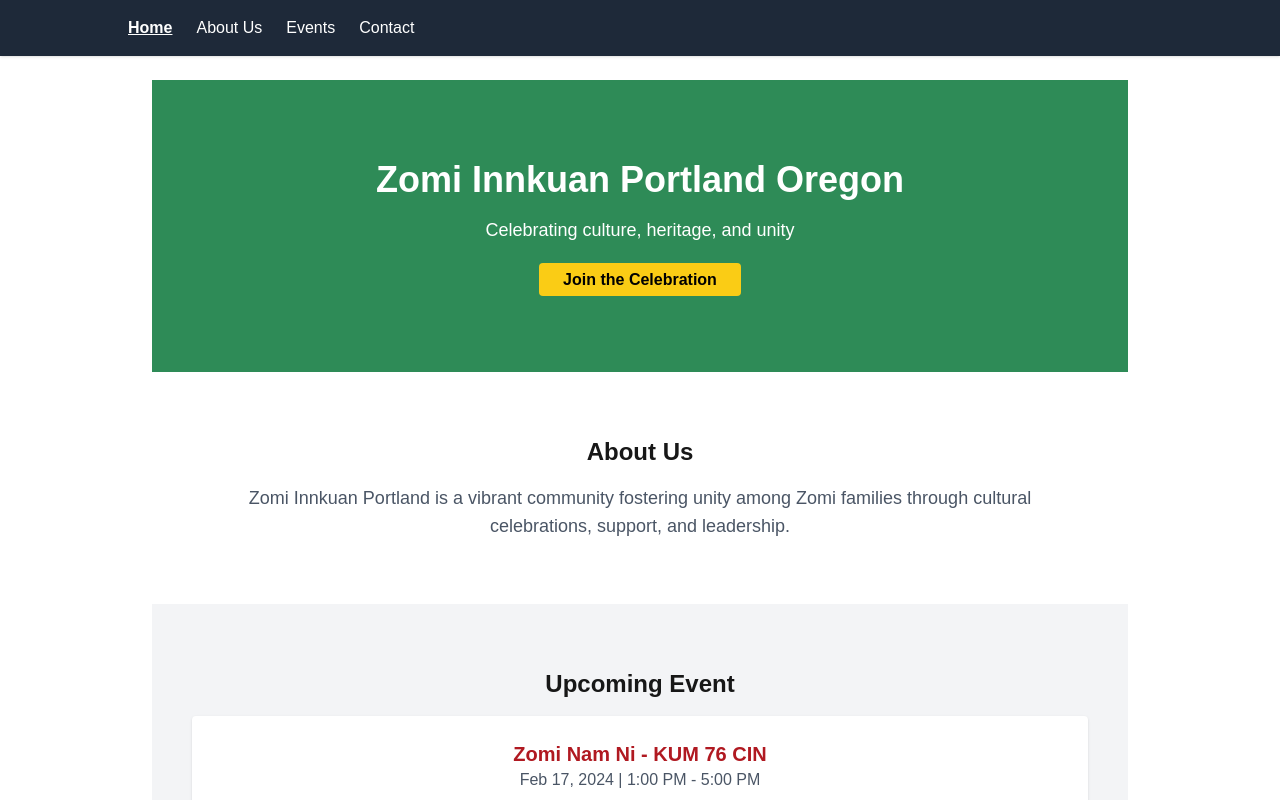
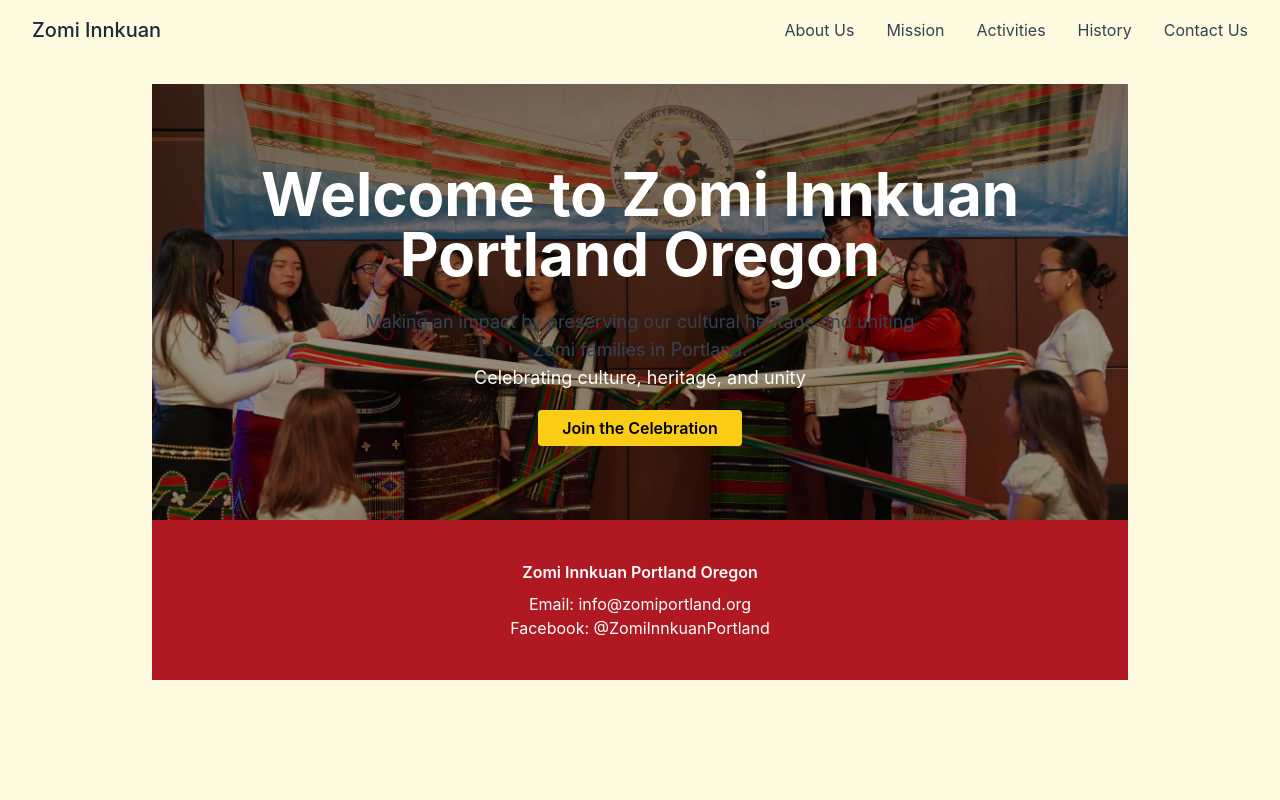
Before and after one commit to dvan2/zipo-site, a Next.js app: page / in a window 1280 px wide. Shown: the top 800 px of the page. Built offline with nearby package versions, Linux system fonts and the light colour scheme.

Commit message:
added background

```diff
--- a/app/globals.css
+++ b/app/globals.css
@@ -1,9 +1,24 @@
 @import 'tailwindcss';
 
 :root {
-  --background: #ffffff;
-  --foreground: #171717;
-  --accent: #f59e0b;
+  --background: #fefae0; /* light cream */
+  --foreground: #1e1e1e;
+  --accent: #2563eb; /* Tailwind blue-600 */
+
+  --font-heading: 'Georgia', 'Times New Roman', serif;
+  --font-body: 'Inter', 'Helvetica Neue', sans-serif;
+}
+
+@layer components {
+  .nav-link {
+    @apply text-base font-normal text-gray-700 hover:text-blue-600 transition;
+  }
+}
+
+body {
+  background: var(--background);
+  color: var(--foreground);
+  font-family: var(--font-body);
 }
 
 @theme {
@@ -21,28 +36,9 @@
   --font-mono: var(--font-geist-mono);
 }
 
-@layer utilities {
-  .bg-accent {
-    background-color: var(--accent);
+/* @media (prefers-color-scheme: dark) {
+  :root {
+    --background: #0a0a0a;
+    --foreground: #ededed;
   }
-  .text-accent {
-    color: var(--accent);
-  }
-  .border-accent {
-    border-color: var(--accent);
-  }
-}
-
-@media (prefers-color-scheme: dark) {
-  :root {
-    /* --background: #0a0a0a; */
-    --foreground: #ededed;
-    --accent: #f59e0b;
-  }
-}
-
-body {
-  background: var(--background);
-  color: var(--foreground);
-  font-family: Arial, Helvetica, sans-serif;
-}
+} */
--- a/app/page.tsx
+++ b/app/page.tsx
@@ -1,20 +1,32 @@
 export default function Home() {
   return (
     <div className='bg-background text-foreground font-sans'>
-      <section className='bg-zomi-green text-white py-20 text-center'>
-        <h2 className='text-4xl font-bold mb-4'>
-          Zomi Innkuan Portland Oregon
+      <section
+        className='relative bg-cover bg-center text-white py-20 text-center'
+        style={{ backgroundImage: "url('/images/group_star.jpg')" }}
+      >
+        <div className='absolute inset-0 bg-black/40' />
+        <div className='relative z-10'>
+          <h2 className='text-5xl md:text-6xl font-heading font-bold mb-6'>
+            Welcome to{' '}
+            <span className='text-accent'>Zomi Innkuan Portland Oregon</span>
           </h2>
-        <p className='text-lg mb-6'>Celebrating culture, heritage, and unity</p>
+          <p className='text-lg text-gray-700 max-w-xl mx-auto'>
+            Making an impact by preserving our cultural heritage and uniting
+            Zomi families in Portland.
+          </p>
+          <p className='text-lg mb-6'>
+            Celebrating culture, heritage, and unity
+          </p>
           <a
             href='#events'
             className='bg-zomi-yellow text-black px-6 py-2 rounded font-semibold hover:bg-zomi-red hover:text-white transition'
           >
             Join the Celebration
           </a>
+        </div>
       </section>
-
-      {/* About */}
+      {/*
       <section id='about' className='max-w-4xl mx-auto py-16 px-6 text-center'>
         <h3 className='text-2xl font-bold mb-4'>About Us</h3>
         <p className='text-lg text-gray-600 dark:text-gray-400'>
@@ -23,7 +35,6 @@ export default function Home() {
         </p>
       </section>
 
-      {/* Events */}
        <section id='events' className='bg-gray-100 dark:bg-gray-800 py-16 px-6'>
         <div className='max-w-4xl mx-auto text-center'>
           <h3 className='text-2xl font-bold mb-4'>Upcoming Event</h3>
@@ -47,7 +58,6 @@ export default function Home() {
         </div>
       </section>
 
-      {/* Gallery */}
       <section id='gallery' className='max-w-6xl mx-auto py-16 px-6'>
         <h3 className='text-2xl font-bold text-center mb-8'>Gallery</h3>
         <div className='grid grid-cols-1 sm:grid-cols-2 md:grid-cols-3 gap-6'>
@@ -67,7 +77,7 @@ export default function Home() {
             className='rounded shadow'
           />
         </div>
-      </section>
+       </section>  */}
 
       {/* Footer */}
       <footer id='contact' className='bg-zomi-red text-white py-10 text-center'>
--- a/components/Navbar.tsx
+++ b/components/Navbar.tsx
@@ -1,33 +1,34 @@
-// components/Navbar.tsx
 'use client';
 
 import Link from 'next/link';
-import { usePathname } from 'next/navigation';
-
-const navItems = [
-  { label: 'Home', href: '/' },
-  { label: 'About Us', href: '/about' },
-  { label: 'Events', href: '/events' },
-  { label: 'Contact', href: '/contact' },
-];
+import { useState } from 'react';
+import { Menu, X } from 'lucide-react'; // icons
 
 export default function Navbar() {
-  const pathname = usePathname();
+  return (
+    <nav className='bg-background'>
+      <div className='max-w-7xl mx-auto px-4 sm:px-6 lg:px-8'>
+        <div className='flex justify-between items-center py-4'>
+          <div className='text-xl font-medium text-gray-800'>Zomi Innkuan</div>
 
-  return (
-    <nav className='bg-gray-800 text-white p-4 shadow'>
-      <div className='max-w-5xl mx-auto flex gap-6'>
-        {navItems.map((item) => (
-          <Link
-            key={item.href}
-            href={item.href}
-            className={`hover:underline ${
-              pathname === item.href ? 'font-bold underline' : ''
-            }`}
-          >
-            {item.label}
-          </Link>
-        ))}
+          <div className='hidden md:flex space-x-8 text-base font-light text-gray-700'>
+            <Link href='/' className='nav-link'>
+              About Us
+            </Link>
+            <Link href='#groups' className='nav-link'>
+              Mission
+            </Link>
+            <Link href='#blog' className='nav-link'>
+              Activities
+            </Link>
+            <Link href='#about' className='nav-link'>
+              History
+            </Link>
+            <Link href='#contact' className='nav-link'>
+              Contact Us
+            </Link>
+          </div>
+        </div>
       </div>
     </nav>
   );
```
Also changed, not shown: package.json (+6 -5 lines), public/images/ziporound.png (added), 1 other file (tests, documents, lock files or other folders). Lines whose indentation alone changed are shown as unchanged.
